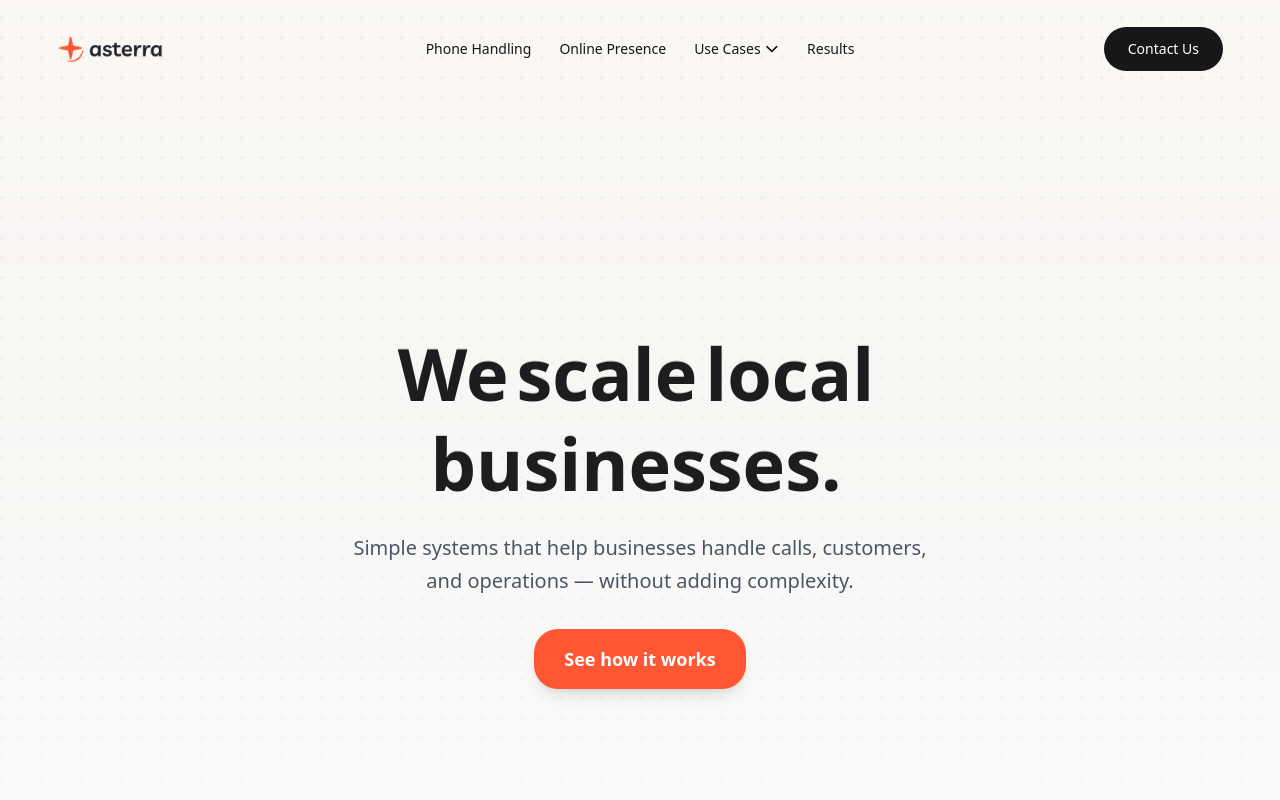
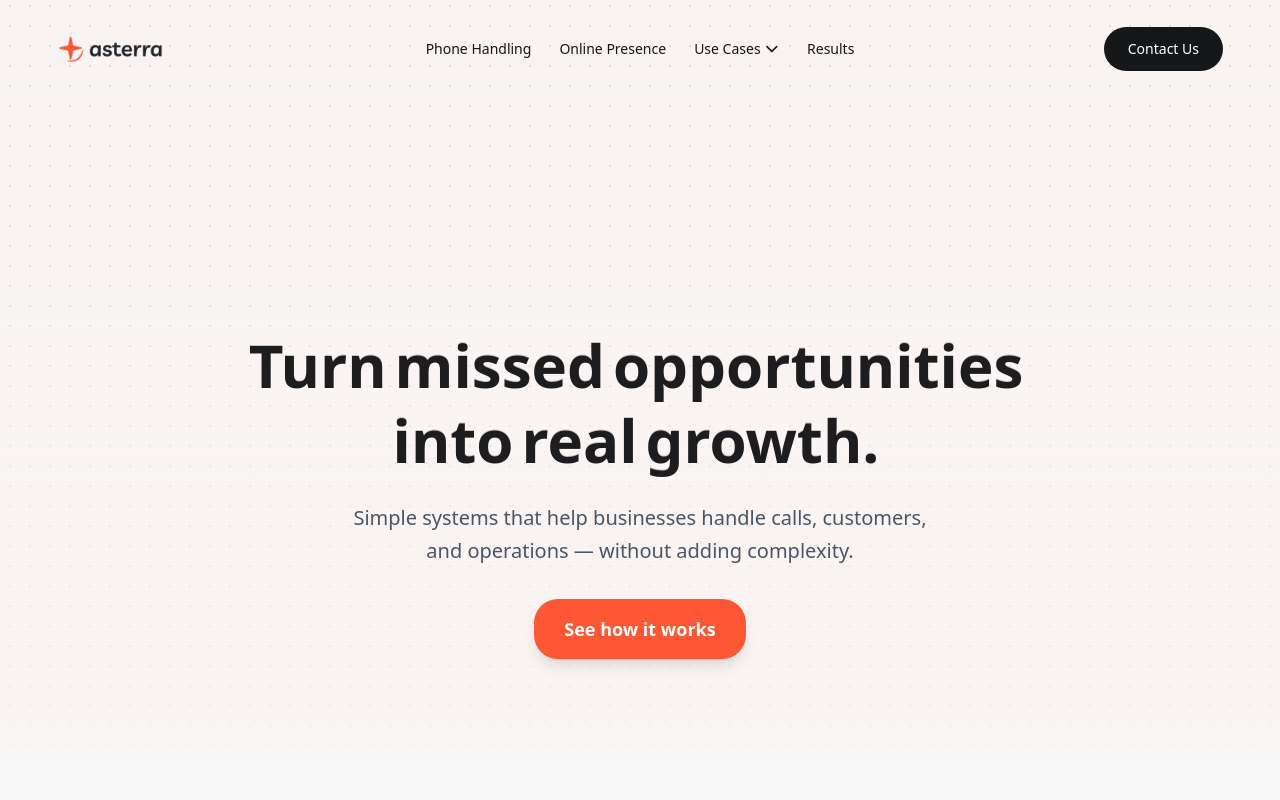
Before and after one commit to YarKakaee/asterra, a Next.js app: page / in a window 1280 px wide. Shown: the top 800 px of the page. Built offline with nearby package versions, Linux system fonts and the light colour scheme.

Commit message:
Refactor Navbar and HeroSection components for improved scroll behavior and visual consistency. Update gradient backgrounds and opacity settings for better aesthetics and performance. Enhance dropdown interactions in Navbar for smoother user experience.

```diff
--- a/app/components/HeroSection.js
+++ b/app/components/HeroSection.js
@@ -133,10 +133,17 @@ const HeroSection = () => {
 						variants={headingContainerVariants}
 						initial="hidden"
 						animate="visible"
-						className="text-5xl lg:text-7xl font-extrabold text-inset leading-tight mt-28 sm:mt-12 lg:mt-16 mb-4 sm:mb-6 max-w-4xl mx-auto"
+						className="text-5xl lg:text-6xl font-extrabold text-inset leading-tight mt-28 sm:mt-12 lg:mt-16 mb-4 sm:mb-6 max-w-4xl mx-auto"
 					>
-						{['We', 'scale', 'local', 'businesses.', ,].map(
-							(word, index) => (
+						{[
+							'Turn',
+							'missed',
+							'opportunities',
+							'into',
+							'real',
+							'growth.',
+							,
+						].map((word, index) => (
 							<motion.span
 								key={index}
 								variants={wordVariants}
@@ -144,14 +151,13 @@ const HeroSection = () => {
 							>
 								{word}
 							</motion.span>
-							)
-						)}
+						))}
 					</motion.h1>
 
 					{/* Subtext */}
 					<motion.p
 						variants={subtextVariants}
-						className="text-base sm:text-lg lg:text-xl text-gray-600 mb-6 sm:mb-8 max-w-xl mx-auto leading-relaxed px-2 sm:px-0"
+						className="text-base sm:text-lg lg:text-xl text-gray-600 mb-6 sm:mb-8 max-w-xl mx-auto font-normal leading-relaxed px-2 sm:px-0"
 					>
 						Simple systems that help businesses handle calls,
 						customers, and operations — without adding complexity.
--- a/app/components/Navbar.js
+++ b/app/components/Navbar.js
@@ -11,19 +11,38 @@ const Navbar = () => {
 	const [isMenuOpen, setIsMenuOpen] = useState(false);
 	const [activeDropdown, setActiveDropdown] = useState(null);
 	const [mobileDropdown, setMobileDropdown] = useState(null);
-	const [isScrolled, setIsScrolled] = useState(false);
+	const [scrollProgress, setScrollProgress] = useState(0); // 0 to 1 for smooth fade
 	const [isMobile, setIsMobile] = useState(false);
 	const [isLargeScreen, setIsLargeScreen] = useState(false);
 	const [mounted, setMounted] = useState(false);
 
-	// Handle scroll detection
+	// Handle scroll detection with smooth gradual fade
 	useEffect(() => {
+		let ticking = false;
+
 		const handleScroll = () => {
+			if (!ticking) {
+				window.requestAnimationFrame(() => {
 					const scrollTop = window.scrollY;
-			setIsScrolled(scrollTop > 20);
+					// Smooth fade: starts at 0px, fully faded at 60px
+					const fadeStart = 0;
+					const fadeEnd = 60;
+					const progress = Math.min(
+						Math.max(
+							(scrollTop - fadeStart) / (fadeEnd - fadeStart),
+							0
+						),
+						1
+					);
+					setScrollProgress(progress);
+					ticking = false;
+				});
+				ticking = true;
+			}
 		};
 
-		window.addEventListener('scroll', handleScroll);
+		window.addEventListener('scroll', handleScroll, { passive: true });
+		handleScroll(); // Check initial scroll position
 		return () => window.removeEventListener('scroll', handleScroll);
 	}, []);
 
@@ -157,51 +176,8 @@ const Navbar = () => {
 		},
 	};
 
-	// Prevent hydration mismatch by using consistent initial state
-	if (!mounted) {
 	return (
-			<nav className="fixed top-4 left-0 right-0 z-50 transition-all duration-300">
-				<div className="max-w-7xl mx-auto px-4 sm:px-6 lg:px-8">
-					<div
-						className="rounded-full px-4 sm:px-6"
-						style={{
-							backgroundColor: 'rgba(250, 248, 245, 0)',
-							border: '1px solid rgba(250, 248, 245, 0)',
-						}}
-					>
-						<div className="flex items-center justify-between h-16 sm:h-16">
-							<div className="flex-shrink-0">
-								<Link href="/">
-									<Image
-										src="/navlogo.png"
-										alt="Asterra"
-										width={272}
-										height={72}
-										className="h-7 sm:h-8 w-auto"
-										priority
-									/>
-								</Link>
-							</div>
-							<div className="hidden lg:flex items-center space-x-4">
-								<div className="w-80 h-8"></div>
-							</div>
-							<div className="hidden lg:flex">
-								<div className="w-32 h-8"></div>
-							</div>
-						</div>
-					</div>
-				</div>
-			</nav>
-		);
-	}
-
-	return (
-		<motion.nav
-			className="fixed top-4 left-0 right-0 z-50 transition-all duration-300"
-			initial={{ y: -20, opacity: 0 }}
-			animate={{ y: 0, opacity: 1 }}
-			transition={{ duration: 0.3 }}
-		>
+		<motion.nav className="fixed top-4 left-0 right-0 z-50">
 			<div className="max-w-7xl mx-auto px-4 sm:px-6 lg:px-8">
 				{/* Glass Pill Container */}
 				<motion.div
@@ -210,29 +186,33 @@ const Navbar = () => {
 							? 'rounded-t-3xl rounded-b-3xl'
 							: 'rounded-3xl'
 					}`}
-					animate={{
-						backgroundColor:
-							isScrolled || isMobile
+					style={{
+						backgroundColor: isMobile
 							? 'rgba(255, 255, 255, 0.8)'
-								: 'rgba(250, 248, 245, 0)',
-						backdropFilter:
-							isScrolled || isMobile
+							: `rgba(255, 255, 255, ${scrollProgress * 0.8})`,
+						backdropFilter: isMobile
 							? 'blur(12px) saturate(180%)'
-								: 'blur(0px) saturate(100%)',
-						borderColor:
-							isScrolled || isMobile
+							: `blur(${scrollProgress * 12}px) saturate(${
+									100 + scrollProgress * 80
+							  }%)`,
+						borderColor: isMobile
 							? 'rgba(255, 255, 255, 0.3)'
-								: 'rgba(250, 248, 245, 0)',
-						boxShadow:
-							isScrolled || isMobile
+							: `rgba(255, 255, 255, ${scrollProgress * 0.3})`,
+						boxShadow: isMobile
 							? '0 4px 20px rgba(0, 0, 0, 0.1), 0 1px 0 rgba(255, 255, 255, 0.8) inset'
+							: scrollProgress > 0
+							? `0 ${scrollProgress * 4}px ${
+									scrollProgress * 20
+							  }px rgba(0, 0, 0, ${scrollProgress * 0.1}), 0 ${
+									scrollProgress * 1
+							  }px 0 rgba(255, 255, 255, ${
+									scrollProgress * 0.8
+							  }) inset`
 							: '0 0px 0px rgba(0, 0, 0, 0)',
-					}}
-					style={{
 						borderWidth: '1px',
 						borderStyle: 'solid',
+						transition: 'all 0.6s cubic-bezier(0.16, 1, 0.3, 1)',
 					}}
-					transition={{ duration: 0.4, ease: 'easeOut' }}
 				>
 					<div className="flex items-center justify-between h-16 sm:h-16 relative">
 						{/* Left side: Logo */}
@@ -254,15 +234,26 @@ const Navbar = () => {
 							{navItems.map((item) => (
 								<div
 									key={item.name}
-									className="relative"
+									className="relative dropdown-trigger"
 									onMouseEnter={() =>
 										item.hasDropdown &&
 										setActiveDropdown(item.name)
 									}
-									onMouseLeave={() =>
-										item.hasDropdown &&
-										setActiveDropdown(null)
+									onMouseLeave={(e) => {
+										// Don't close if mouse is moving to dropdown
+										if (item.hasDropdown) {
+											const relatedTarget =
+												e.relatedTarget;
+											if (
+												!relatedTarget ||
+												!relatedTarget.closest(
+													'.dropdown-menu'
+												)
+											) {
+												setActiveDropdown(null);
 											}
+										}
+									}}
 								>
 									{item.hasDropdown ? (
 										<div className="text-[#151719] hover:text-[#FF5633] px-3 py-2 text-sm font-medium transition-colors duration-200 relative group flex items-center cursor-pointer">
@@ -332,7 +323,32 @@ const Navbar = () => {
 													initial="hidden"
 													animate="visible"
 													exit="exit"
-													className="absolute top-full left-0 mt-2 w-48 bg-white rounded-xl py-2 shadow-lg border border-gray-200 overflow-hidden"
+													className="absolute top-full left-0 pt-2 w-56 overflow-visible dropdown-menu"
+													onMouseEnter={() =>
+														setActiveDropdown(
+															item.name
+														)
+													}
+													onMouseLeave={() =>
+														setActiveDropdown(null)
+													}
+												>
+													{/* Invisible bridge area to prevent dropdown from closing when moving mouse through gap */}
+													<div className="h-2 w-full absolute top-0 left-0 pointer-events-auto" />
+													{/* Dropdown content */}
+													<div
+														className="rounded-2xl py-2 overflow-visible"
+														style={{
+															backgroundColor:
+																'rgba(255, 255, 255, 1)',
+															backdropFilter:
+																'blur(12px) saturate(180%)',
+															WebkitBackdropFilter:
+																'blur(12px) saturate(180%)',
+															border: '1px solid rgba(255, 255, 255, 0.3)',
+															boxShadow:
+																'0 4px 20px rgba(0, 0, 0, 0.1), 0 1px 0 rgba(255, 255, 255, 0.8) inset',
+														}}
 													>
 														{item.dropdownItems.map(
 															(
@@ -346,37 +362,46 @@ const Navbar = () => {
 																	variants={{
 																		hidden: {
 																			opacity: 0,
-																		x: -10,
+																			y: -5,
 																		},
-																	visible: {
+																		visible:
+																			{
 																				opacity: 1,
-																		x: 0,
+																				y: 0,
 																			},
 																	}}
 																	transition={{
 																		delay:
 																			index *
-																		0.03,
-																	duration: 0.15,
+																			0.04,
+																		duration: 0.2,
+																		ease: [
+																			0.16,
+																			1,
+																			0.3,
+																			1,
+																		],
 																	}}
+																	className="group overflow-hidden"
 																>
 																	<Link
 																		href={
 																			dropdownItem.href
 																		}
-																	className="block px-4 py-2.5 text-sm text-gray-700 hover:text-[#FF5633] hover:bg-gray-50 transition-colors duration-150 relative group"
+																		className="block px-5 py-3 text-sm text-[#1d1d1f] group-hover:text-[#FF5633] transition-all duration-200 relative"
 																	>
-																	<span className="relative z-10">
+																		{/* Smooth hover background */}
+																		<div className="absolute inset-0 bg-[#1d1d1f]/5 rounded-lg opacity-0 group-hover:opacity-100 transition-opacity duration-200" />
+																		<span className="relative z-10 font-medium">
 																			{
 																				dropdownItem.name
 																			}
 																		</span>
-																	{/* Simple hover accent */}
-																	<div className="absolute left-0 top-0 bottom-0 w-0 bg-[#FF5633] group-hover:w-1 transition-all duration-150"></div>
 																	</Link>
 																</motion.div>
 															)
 														)}
+													</div>
 												</motion.div>
 											)}
 									</AnimatePresence>
@@ -539,7 +564,15 @@ const Navbar = () => {
 																initial="hidden"
 																animate="visible"
 																exit="exit"
-																className="mt-2 ml-4 bg-white rounded-xl py-2 shadow-lg border border-gray-200 overflow-hidden"
+																className="mt-2 ml-4 rounded-xl py-2 backdrop-blur-xl border border-white/20 shadow-lg overflow-hidden"
+																style={{
+																	backgroundColor:
+																		'rgba(255, 255, 255, 0.9)',
+																	backdropFilter:
+																		'blur(16px) saturate(180%)',
+																	WebkitBackdropFilter:
+																		'blur(16px) saturate(180%)',
+																}}
 															>
 																{item.dropdownItems.map(
 																	(
@@ -553,26 +586,32 @@ const Navbar = () => {
 																			variants={{
 																				hidden: {
 																					opacity: 0,
-																					x: -10,
+																					y: -5,
 																				},
 																				visible:
 																					{
 																						opacity: 1,
-																						x: 0,
+																						y: 0,
 																					},
 																			}}
 																			transition={{
 																				delay:
 																					index *
-																					0.03,
-																				duration: 0.15,
+																					0.04,
+																				duration: 0.2,
+																				ease: [
+																					0.16,
+																					1,
+																					0.3,
+																					1,
+																				],
 																			}}
 																		>
 																			<Link
 																				href={
 																					dropdownItem.href
 																				}
-																				className="block px-4 py-2.5 text-sm text-gray-700 hover:text-[#FF5633] hover:bg-gray-50 transition-colors duration-150 relative group"
+																				className="block px-4 py-2.5 text-sm text-[#1d1d1f] hover:text-[#FF5633] transition-all duration-200 relative group font-medium"
 																				onClick={() => {
 																					setIsMenuOpen(
 																						false
@@ -587,8 +626,18 @@ const Navbar = () => {
 																						dropdownItem.name
 																					}
 																				</span>
-																				{/* Simple hover accent */}
-																				<div className="absolute left-0 top-0 bottom-0 w-0 bg-[#FF5633] group-hover:w-1 transition-all duration-150"></div>
+																				<motion.div
+																					className="absolute inset-0 bg-[#FF5633]/5 rounded-lg"
+																					initial={{
+																						opacity: 0,
+																					}}
+																					whileHover={{
+																						opacity: 1,
+																					}}
+																					transition={{
+																						duration: 0.2,
+																					}}
+																				/>
 																			</Link>
 																		</motion.div>
 																	)
--- a/app/page.js
+++ b/app/page.js
@@ -38,7 +38,7 @@ export default function Home() {
 						top: '-4rem', // Extend above to go under navbar
 						height: 'calc(120vh + 4rem)', // Reduced from 300vh for better performance
 						background:
-							'linear-gradient(180deg, rgba(250, 248, 245, 1) 0%, rgba(248, 246, 242, 0.8) 30%, rgba(246, 244, 240, 0.6) 50%, rgba(250, 249, 248, 0.9) 75%, rgba(248, 250, 252, 0.98) 90%, rgba(248, 250, 252, 1) 100%)',
+							'linear-gradient(180deg, #F9F4F2 0%, rgba(249, 244, 242, 0.95) 30%, rgba(249, 244, 242, 0.9) 50%, rgba(249, 244, 242, 0.95) 75%, rgba(248, 250, 252, 0.98) 90%, rgba(248, 250, 252, 1) 100%)',
 						// Performance optimizations
 						willChange: 'transform',
 						transform: 'translateZ(0)',
@@ -56,11 +56,12 @@ export default function Home() {
 					>
 						{/* Base dot texture pattern */}
 						<div
-							className="absolute inset-0 opacity-25"
+							className="absolute inset-0 opacity-30"
 							style={{
 								backgroundImage:
-									'radial-gradient(circle at 1px 1px, rgba(0,0,0,0.15) 3px, transparent 0)',
+									'radial-gradient(circle at center, rgba(0,0,0,0.25) 1.5px, transparent 1.5px)',
 								backgroundSize: '20px 20px',
+								backgroundPosition: '0 0',
 								maskImage:
 									'linear-gradient(180deg, black 0%, black 85%, transparent 100%)',
 								WebkitMaskImage:
@@ -72,11 +73,12 @@ export default function Home() {
 						/>
 						{/* Subtle blur layer for depth */}
 						<div
-							className="absolute inset-0 opacity-15"
+							className="absolute inset-0 opacity-20"
 							style={{
 								backgroundImage:
-									'radial-gradient(circle at 1px 1px, rgba(0,0,0,0.08) 1px, transparent 0)',
+									'radial-gradient(circle at center, rgba(0,0,0,0.12) 1px, transparent 1px)',
 								backgroundSize: '20px 20px',
+								backgroundPosition: '0 0',
 								filter: 'blur(0.5px)',
 								maskImage:
 									'linear-gradient(180deg, black 20%, black 75%, transparent 90%)',
@@ -92,7 +94,7 @@ export default function Home() {
 							className="absolute inset-0"
 							style={{
 								background:
-									'linear-gradient(180deg, rgba(250,248,245,0) 0%, rgba(250,248,245,0.2) 30%, rgba(250,248,245,0.4) 50%, rgba(250,249,248,0.6) 75%, rgba(248,250,252,0.9) 90%, rgba(248,250,252,1) 100%)',
+									'linear-gradient(180deg, rgba(249,244,242,0) 0%, rgba(249,244,242,0.2) 30%, rgba(249,244,242,0.4) 50%, rgba(249,244,242,0.6) 75%, rgba(248,250,252,0.9) 90%, rgba(248,250,252,1) 100%)',
 								willChange: 'transform',
 								transform: 'translateZ(0)',
 								contain: 'layout style paint',
```
Lines whose indentation alone changed are shown as unchanged.
